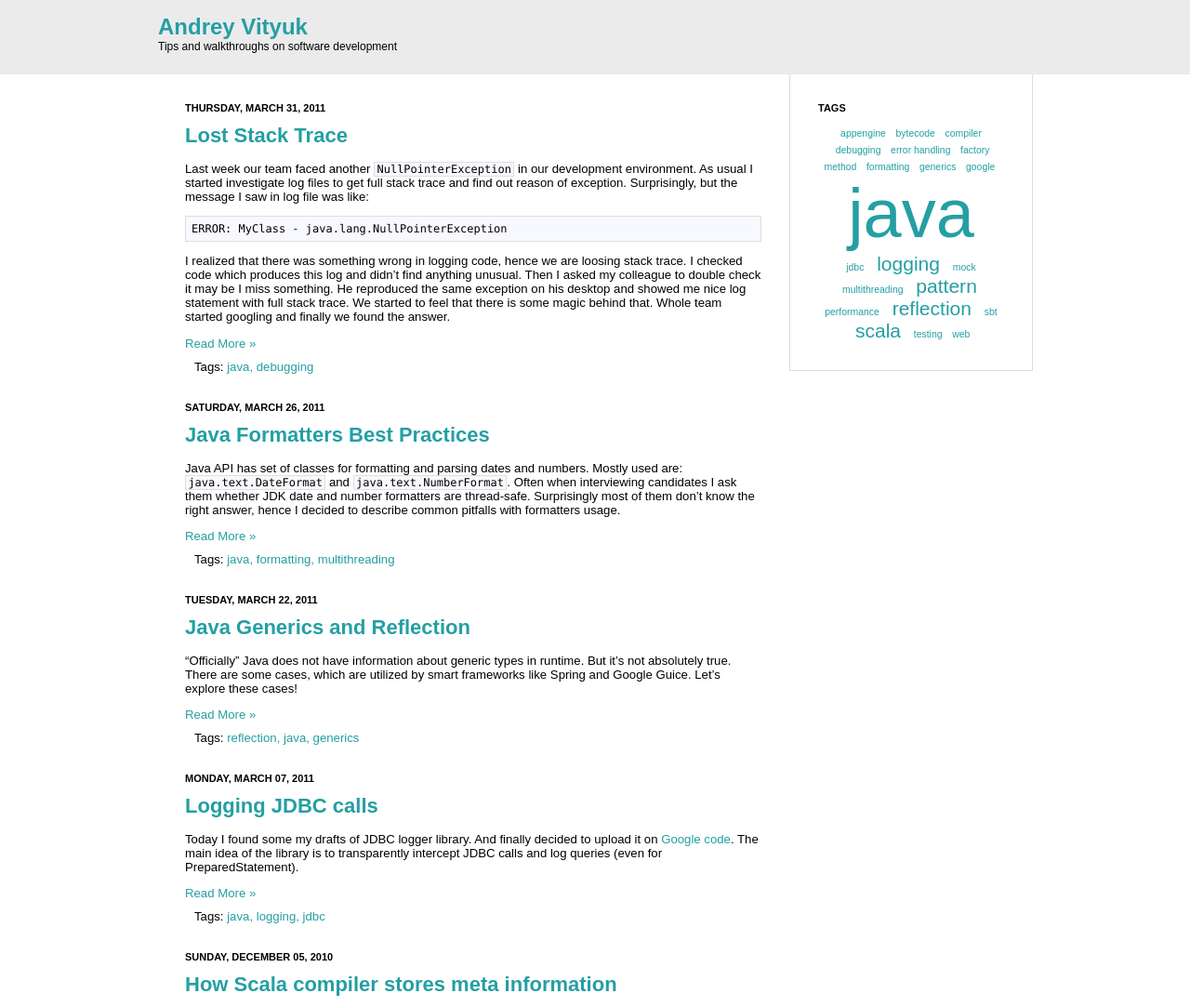
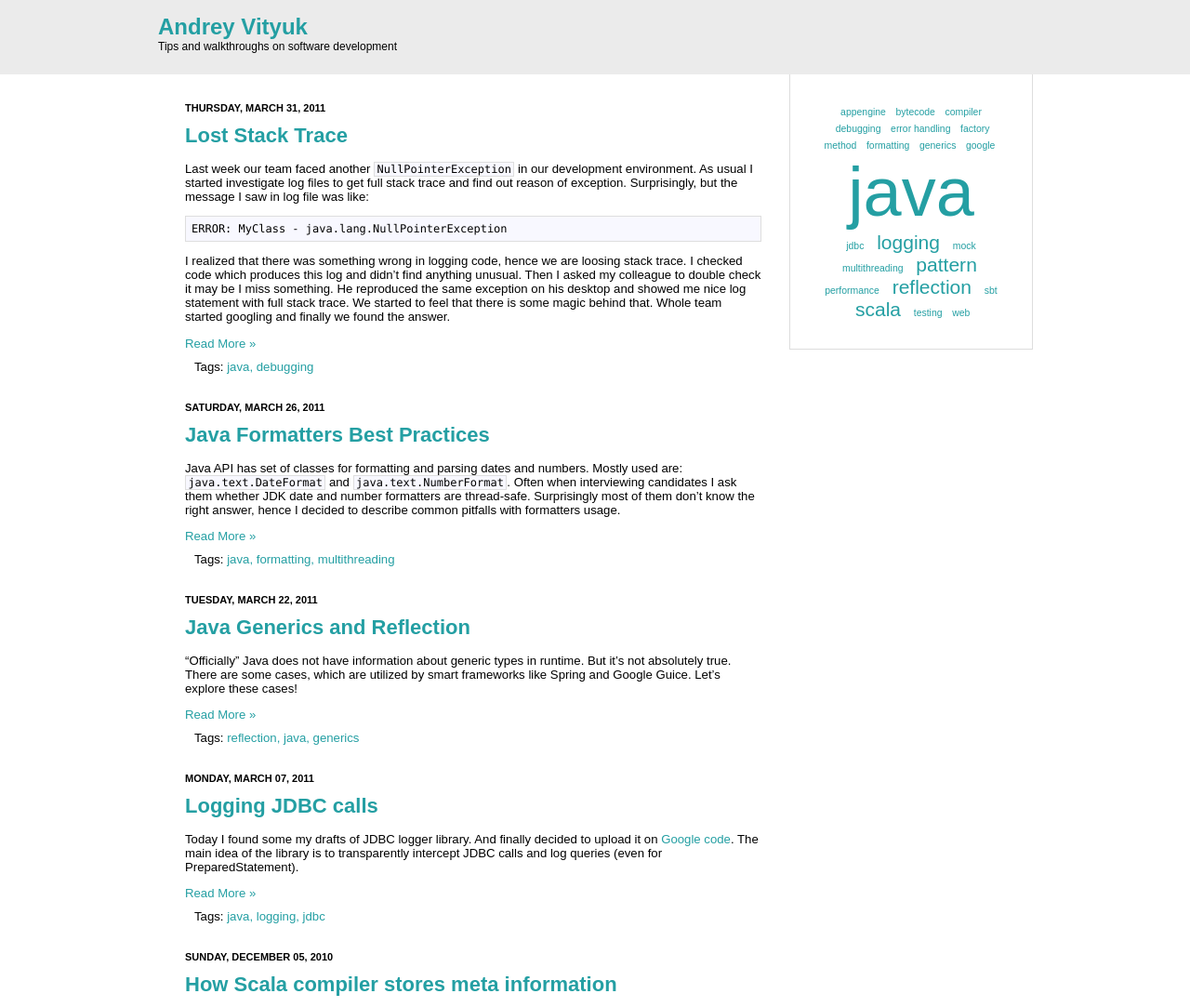
Before and after one commit to avityuk/blog.vityuk.com, a Jekyll site: the page built from index.html, in a window 1280 px wide, cut to the strip 0-1083 px from the top of the page. Shown: the whole strip at 93% size. Built offline with Jekyll 4.4.1, drawn with Linux system fonts in a browser that asks for light colours.

Commit message:
Removed title on tags cloud

```diff
--- a/_includes/tags.html
+++ b/_includes/tags.html
@@ -1,5 +1,4 @@
 <div id="tags">
-	<h2>Tags</h2>
 	<div id="tags-cloud">
 		{% tag_cloud %}
 	</div>
--- a/stylesheets/default.css
+++ b/stylesheets/default.css
@@ -124,6 +124,7 @@ a#blog-title:hover {
 }
 
 #tags {
+	text-align: center;
 	margin: 30px;
 }
 
```
